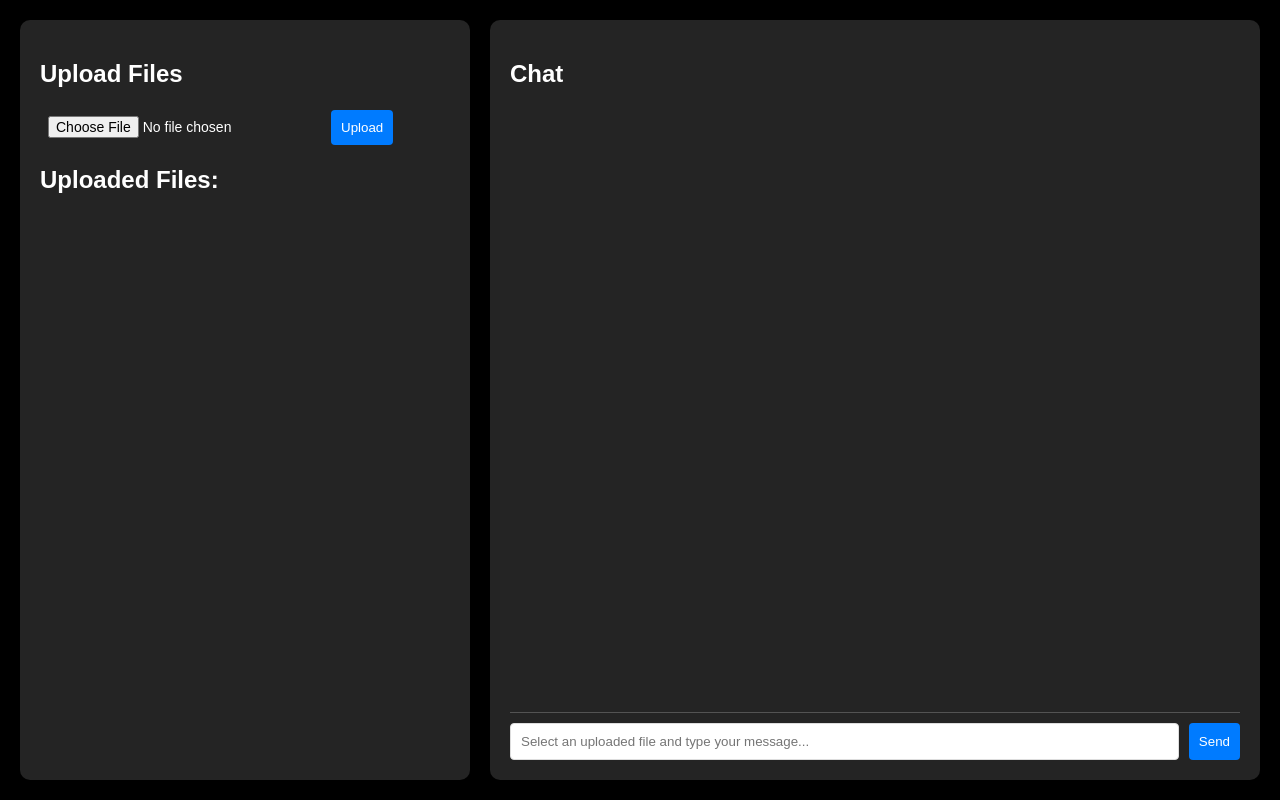
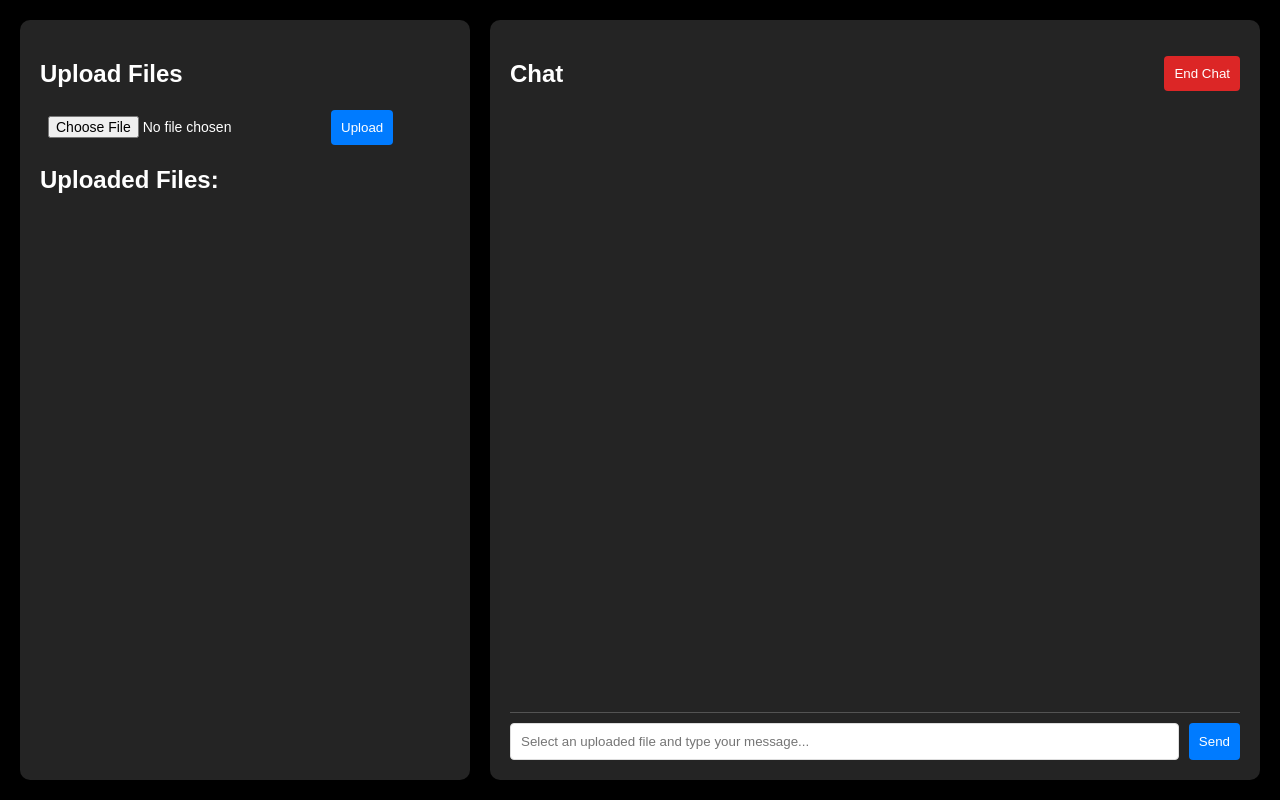
Before and after one commit to samsunil1999/demo-vite-app, a React (Vite) app: page / in a window 1280 px wide. Built offline with nearby package versions, Linux system fonts and the light colour scheme.

Commit message:
end chat & smooth scroll down on messages

```diff
--- a/src/App.css
+++ b/src/App.css
@@ -76,6 +76,18 @@
   flex-direction: column;
   /* border-left: 1px solid #ccc; */
   margin: 20px 20px 20px 10px;
+}
+
+.header {
+  display: flex;
+  justify-content: space-between;
+  padding-bottom: 5px;
+  align-items: center;
+}
+
+.header button {
+  height: fit-content;
+  background-color: #dc2626;
 }
 
 .file-list {
--- a/src/App.jsx
+++ b/src/App.jsx
@@ -1,4 +1,4 @@
-import React, { useState, useRef } from 'react';
+import React, { useState, useRef, useEffect } from 'react';
 import './App.css';
 
 
@@ -12,6 +12,7 @@
   const [selectedFile, setSelectedFile] = useState(null);
 
   const fileInputRef = useRef(null);
+  const messagesEndRef = useRef(null);
 
   const handleFileChange = (e) => {
     const chosenFile = Array.from(e.target.files);
@@ -22,6 +23,7 @@
     if (message.trim()) {
       setDisableSentBtn(true)
       setMessages([...messages, message]);
+      setMessage('');
       setTimeout(() => {
         fetch("./data/data.json")
           .then((res) => {
@@ -36,9 +38,8 @@
           })
 
         setDisableSentBtn(false)
-        setMessage('');
 
-      })
+      }, 2000)
     }
   };
 
@@ -65,6 +66,22 @@
     setSelectedFile(file);
   };
 
+  const handleEndChat = () => {
+    // Clearing all states
+    setFile([])
+    setUploadedFiles([])
+    setMessages([])
+    setOutputMessages([])
+    setSelectedFile(null)
+  }
+
+  // Scroll to bottom of messages when new messages are added
+  useEffect(() => {
+    if (messagesEndRef.current) {
+      messagesEndRef.current.scrollIntoView({ behavior: 'smooth' });
+    }
+  }, [messages, outputMessages]);
+
   return (
     <div className="container">
       <div className="left">
@@ -82,9 +99,9 @@
           {uploadedFiles.length > 0 && <div className="files">
             {uploadedFiles.map((f) => (
               <div
-              className={`uploaded-file ${selectedFile && selectedFile.name === f.name ? 'selected' : ''}`}
-              key={f.name}
-              onClick={() => handleFileSelect(f)}
+                className={`uploaded-file ${selectedFile && selectedFile.name === f.name ? 'selected' : ''}`}
+                key={f.name}
+                onClick={() => handleFileSelect(f)}
               >
                 <p>{f.name}</p>
               </div>
@@ -95,15 +112,18 @@
         <div className=""></div>
       </div>
       <div className="right">
-        <h2>Chat</h2>
+        <div className="header">
+          <h2>Chat</h2>
+          <button onClick={handleEndChat}>End Chat</button>
+        </div>
         <div className="messages">
           {messages.map((msg, index) => (
-            <>
-              <div key={index} className="message">{msg}</div>
+            <React.Fragment key={index}>
+              <div className="message">{msg}</div>
               <div className="output-message">{outputMessages[index]}</div>
-            </>
+            </React.Fragment>
           ))}
-
+          <div ref={messagesEndRef} />
         </div>
         <div className="input-container">
           <input
@@ -112,7 +132,7 @@
             onChange={(e) => setMessage(e.target.value)}
             placeholder="Select an uploaded file and type your message..."
           />
-          <button disabled={!disableSentBtn && selectedFile === null} onClick={handleSendMessage}>Send</button>
+          <button disabled={disableSentBtn || selectedFile === null} onClick={handleSendMessage}>Send</button>
         </div>
       </div>
     </div>
```
Also changed, not shown: data/data.json (+1 -1 lines).
